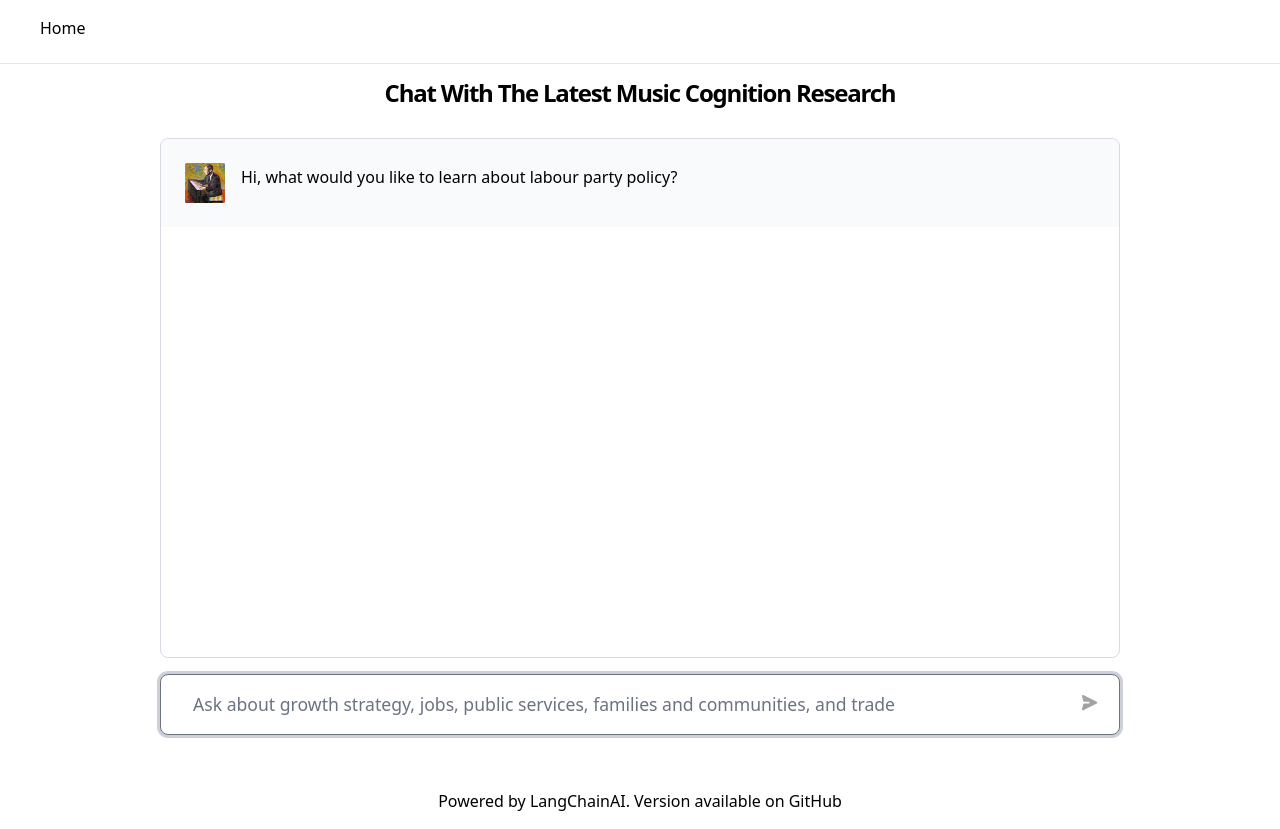
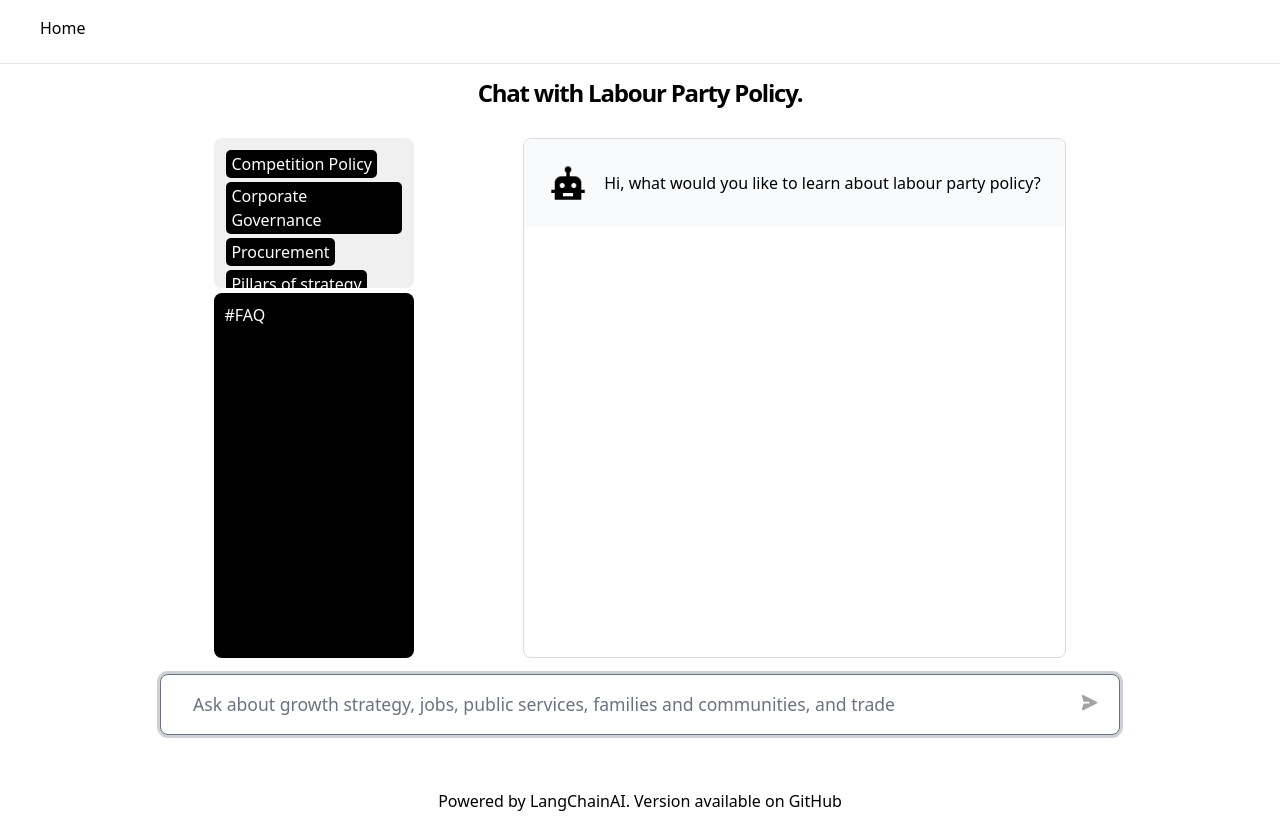
Before and after one commit to mayooear/gpt4-pdf-chatbot-langchain, a Next.js app: page / in a window 1280 px wide. Built offline with nearby package versions, Linux system fonts and the light colour scheme.

Commit message:
Added popular categories.

```diff
--- /dev/null
+++ b/components/FAQ/index.tsx
@@ -0,0 +1,12 @@
+import React from "react";
+import styles from '@/styles/left-sidebar.module.css';
+
+const FAQ = () => {
+    return <article className={styles.faq}>
+        <section>
+            <h4>#FAQ</h4>
+        </section>
+    </article>
+}
+
+export default FAQ;
--- /dev/null
+++ b/components/PopularCategories/index.tsx
@@ -0,0 +1,29 @@
+import React from 'react';
+import styles from '@/styles/left-sidebar.module.css';
+
+
+const categories = [
+  'Competition Policy',
+  'Corporate Governance',
+  'Procurement',
+  'Pillars of strategy',
+  'industrial strategy'
+];
+type Props = {
+  onClick: (category: string) => unknown;
+};
+const PopularCategories:React.FC<Props> = ({onClick}) => {
+  return (
+    <article className={styles.pop_cat_article}>
+      <section>
+        <ul className={styles.popular_categories}>
+          {categories.map((category, index) => (
+            <li key={index} onClick={() => onClick(category)}>{category}</li>
+          ))}
+        </ul>
+      </section>
+    </article>
+  );
+};
+
+export default PopularCategories;
--- a/pages/index.tsx
+++ b/pages/index.tsx
@@ -12,6 +12,8 @@ import {
   AccordionItem,
   AccordionTrigger,
 } from '@/components/ui/accordion';
+import PopularCategories from '@/components/PopularCategories';
+import FAQ from '@/components/FAQ';
 
 export default function Home() {
   const [query, setQuery] = useState<string>('');
@@ -36,10 +38,15 @@ export default function Home() {
 
   const messageListRef = useRef<HTMLDivElement>(null);
   const textAreaRef = useRef<HTMLTextAreaElement>(null);
+  const submitBtnRef = useRef<HTMLButtonElement>(null);
 
   useEffect(() => {
     textAreaRef.current?.focus();
   }, []);
+
+  useEffect(() => {
+      if(query) submitBtnRef.current?.click();
+  }, [query]);
 
   //handle form submission
   async function handleSubmit(e: any) {
@@ -120,14 +127,24 @@ export default function Home() {
     }
   };
 
+  const handleClickOnCategory = (category = '') => {
+    console.log({category});
+    setQuery(`Tell me about ${category}`);
+  }
+
   return (
     <>
       <Layout>
         <div className="mx-auto flex flex-col gap-4">
           <h1 className="text-2xl font-bold leading-[1.1] tracking-tighter text-center">
-            Chat With The Latest Music Cognition Research
+            Chat with Labour Party Policy.
           </h1>
           <main className={styles.main}>
+          <div className={styles.topsection}>
+            <div className={styles.leftContainer}>
+                <PopularCategories onClick={handleClickOnCategory} />
+                <FAQ />
+              </div>
             <div className={styles.cloud}>
               <div ref={messageListRef} className={styles.messagelist}>
                 {messages.map((message, index) => {
@@ -137,7 +154,7 @@ export default function Home() {
                     icon = (
                       <Image
                         key={index}
-                        src="/hallucipianist.jpeg"
+                        src="/bot_pic.png"
                         alt="AI"
                         width="40"
                         height="40"
@@ -150,7 +167,7 @@ export default function Home() {
                     icon = (
                       <Image
                         key={index}
-                        src="/AI_piano_keys.png"
+                        src="/user_avtar.png"
                         alt="Me"
                         width="30"
                         height="30"
@@ -209,6 +226,7 @@ export default function Home() {
                 })}
               </div>
             </div>
+            </div>
             <div className={styles.center}>
               <div className={styles.cloudform}>
                 <form onSubmit={handleSubmit}>
@@ -234,6 +252,7 @@ export default function Home() {
                     type="submit"
                     disabled={loading}
                     className={styles.generatebutton}
+                    ref={submitBtnRef}
                   >
                     {loading ? (
                       <div className={styles.loadingwheel}>
--- a/styles/Home.module.css
+++ b/styles/Home.module.css
@@ -4,6 +4,11 @@
   justify-content: space-between;
   align-items: center;
   padding: 1rem;
+  .topsection {
+    display: flex;
+    width: 100%;
+    justify-content: space-around;
+  }
 }
 
 .header {
@@ -98,6 +103,7 @@
   background: #ffffff;
   padding: 1.5rem;
   color: #000;
+  align-items: center;
 }
 
 .usermessagewaiting {
@@ -125,6 +131,7 @@
   padding: 1.5rem;
   color: #000;
   animation: fadein 0.5s;
+  align-items: center ;
 }
 
 @keyframes fadein {
@@ -189,7 +196,7 @@
 }
 
 .cloud {
-  width: 75vw;
+  /* width: 75vw; */
   height: 65vh;
   background: #ffffff;
   border-radius: 0.5rem;
@@ -260,3 +267,8 @@
     text-align: center;
   }
 }
+
+.leftContainer{
+  display: flex;
+  flex-direction: column;
+}
--- /dev/null
+++ b/styles/left-sidebar.module.css
@@ -0,0 +1,36 @@
+.pop_cat_article{
+    background-color: rgb(240, 240, 240);
+    height: 150px;
+    border-radius: 8px;
+    overflow-y: scroll;
+    width: 200px;
+
+}
+.popular_categories {
+    padding: 10px;
+    display: flex;
+    flex-wrap: wrap;
+
+}
+.popular_categories li {
+    margin: 2px;
+    background-color: rgb(0, 0, 0);
+    color: #FFF;
+    padding: 2px 5px;
+    border-radius: 5px;
+}
+
+.popular_categories li:hover {
+    background-color: #ffffff;
+    cursor: pointer;
+    color: #000;
+}
+
+.faq{
+    background-color: #000;
+    color: #FFF;
+    margin-top: 5px;
+    border-radius: 8px;
+    padding: 10px;
+    flex-grow: 1;
+}
```
Also changed, not shown: public/bot_pic.png (added), public/user_avtar.png (added).
